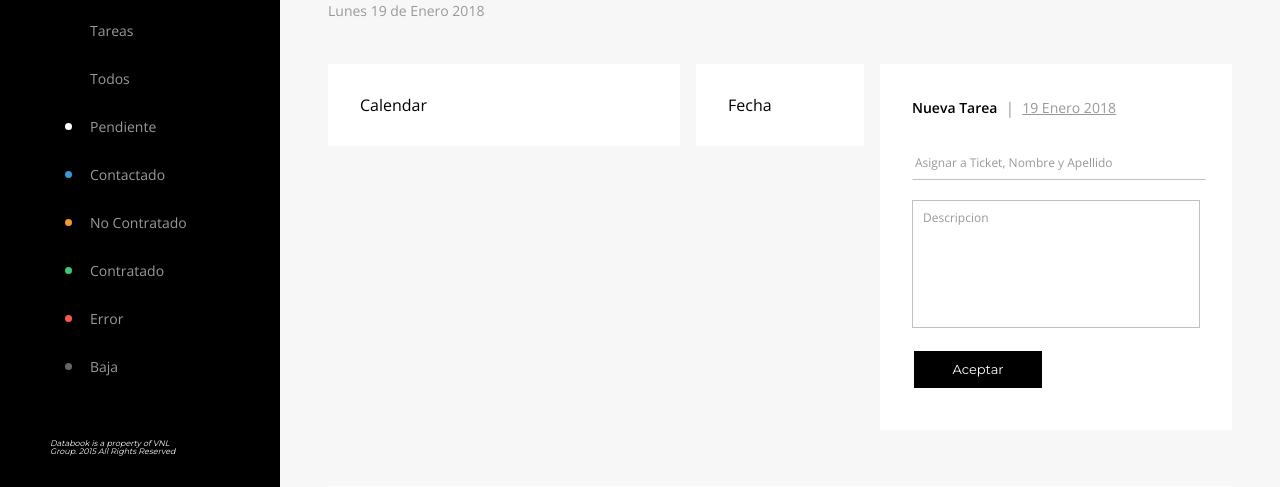
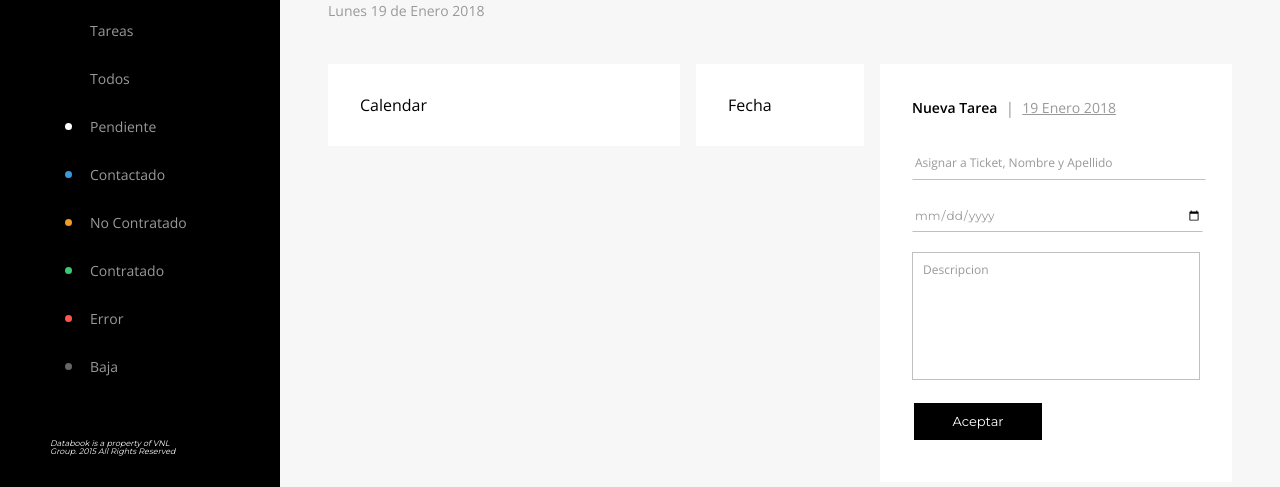
Before and after one commit to joaquinquintas/seguros2020, a Django app: page /dashboard in a window 1280 px wide. Shown: the part 152-639 px from the top of the page. Run offline with Django 3.2, Linux system fonts and the light colour scheme.

Commit message:
nueva tarea

```diff
--- a/seguros/templates/pages/dashboard.html
+++ b/seguros/templates/pages/dashboard.html
@@ -19,7 +19,8 @@
                   <span class="silver ph2">|</span><a href="#" class="silver f6">19 Enero 2018</a>
               </div>
               <ul>
-                  <input class="w-100" placeholder="Asignar a Ticket, Nombre y Apellido">
+                <input class="w-100" placeholder="Asignar a Ticket, Nombre y Apellido">
+                <input type="date" class="w-100" placeholder="Fecha de Nacimiento">
                 <textarea class="bg-white w-100 h4" placeholder="Descripcion"></textarea>
                 <span class="nl2"><button class="btn-black">Aceptar</button></span>
               </ul>
```
